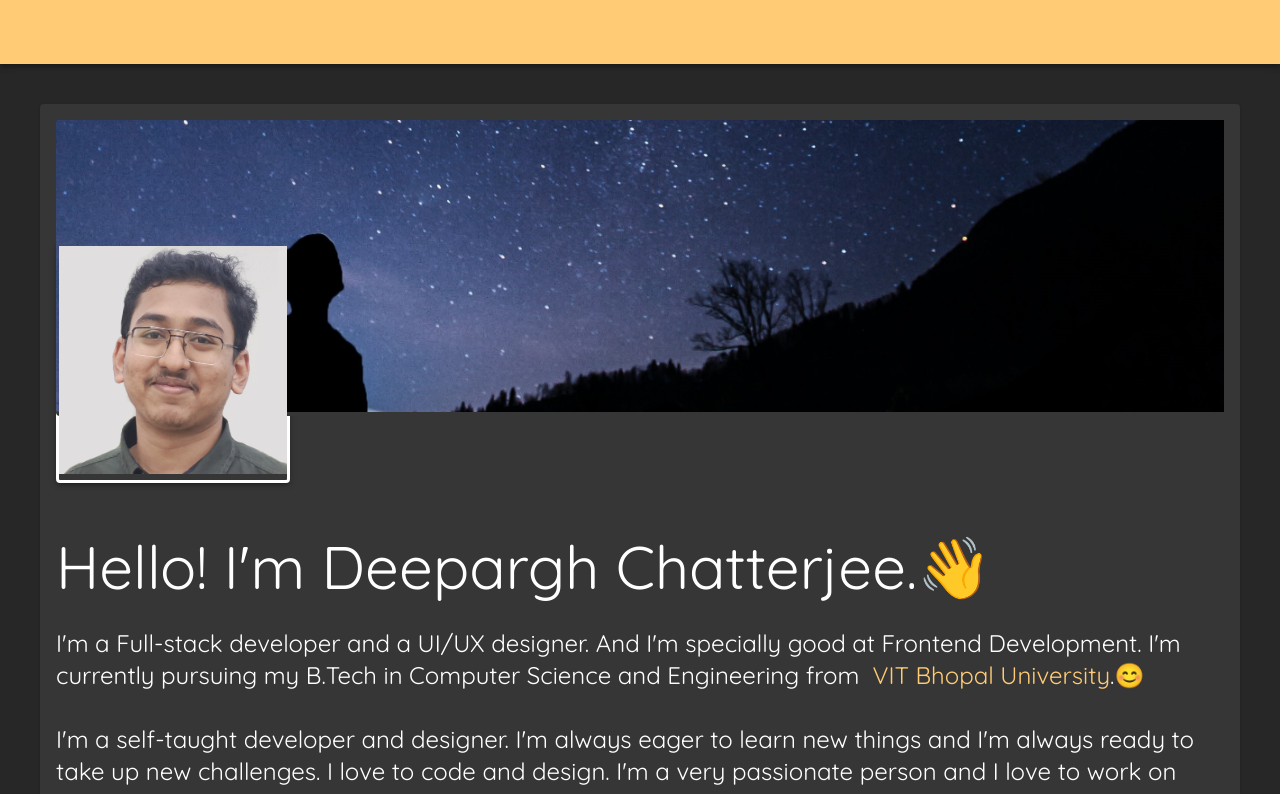
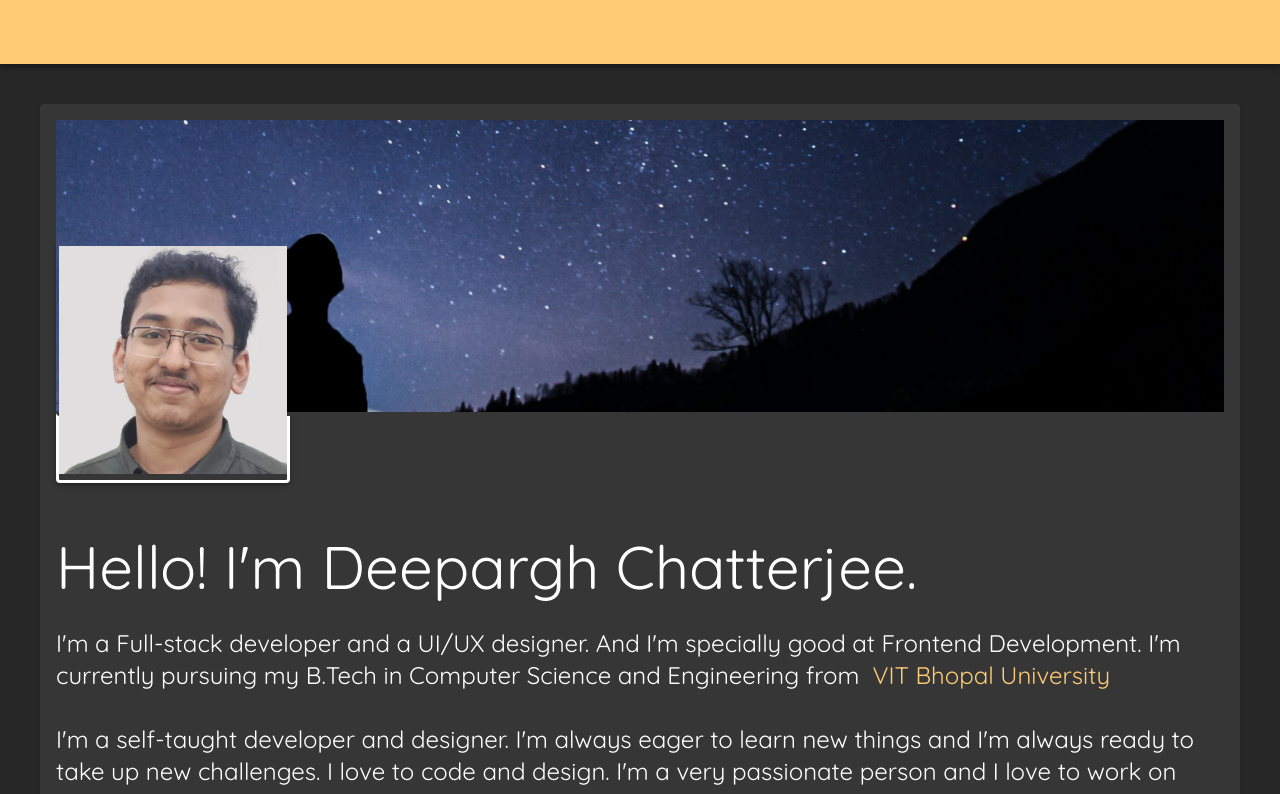
Before and after one commit to chatterjeedeep08/portfolio, a React (Create React App) app: page / in a window 1280 px wide. Shown: the top 794 px of the page. Built offline with nearby package versions, Linux system fonts and the light colour scheme.

Commit message:
updated intro

```diff
--- a/src/components/subcomponents/intro.js
+++ b/src/components/subcomponents/intro.js
@@ -23,24 +23,21 @@ function intro(){
             {/* Name */}
             <Typography variant="h2" sx={{display:{md:'inline', sm:'none', xs:'none'}}}>
                 Hello! I'm Deepargh Chatterjee.
-                <span role="img" aria-label="waving-hand">👋</span>
             </Typography>
             <Typography variant="h3" sx={{display:{md:'none',sm:'inline'}}}>
                 Hello! I'm Deepargh Chatterjee.
-                <span role="img" aria-label="waving-hand">👋</span>
             </Typography>
             <br/><br/>
             {/* About */}
             <Typography variant="h5">
                 I'm a Full-stack developer and a UI/UX designer. And I'm specially good at Frontend Development.
                 I'm currently pursuing my B.Tech in Computer Science and Engineering from &nbsp;
-                <a href="https://vitbhopal.ac.in/" target="_blank" rel="noopener noreferrer" style={{textDecoration:"none", color:"#ffcb74"}}>VIT Bhopal University</a>.
-                <span role="img" aria-label="smiling-face">😊</span>
+                <a href="https://vitbhopal.ac.in/" target="_blank" rel="noopener noreferrer" style={{textDecoration:"none", color:"#ffcb74"}}>VIT Bhopal University</a>
                 <br/><br/>
                 I'm a self-taught developer and designer. I'm always eager to learn new things and I'm always ready to take up new challenges.
                 I love to code and design. I'm a very passionate person and I love to work on new projects.
                 <br/><br/>
-                I'm a very friendly person and I love to make new friends. I'm always ready to connect with new people. Here are my social media handles:
+                I'm always ready to connect with new people. Here are my social media handles:
                 <br/><br/>
                 {/* Social Media Handles */}
                 <a href="https://www.linkedin.com/in/deepargh-chatterjee-086662198/" target="_blank" rel="noopener noreferrer" style={{textDecoration:"none", color:"#ffcb74"}}>
```
